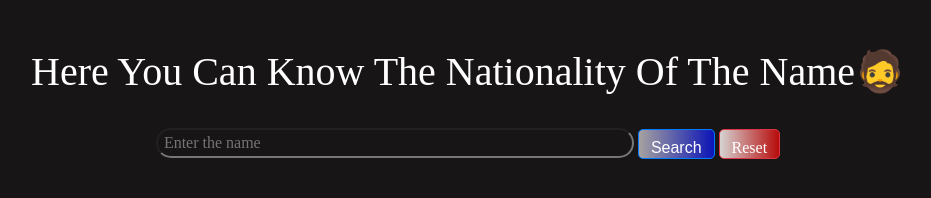
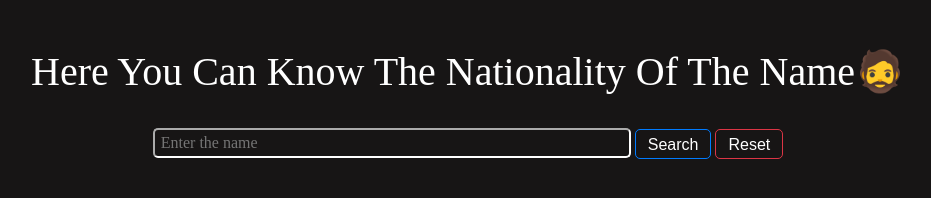
Before and after one commit to vigneshacodes/WebCode, a plain HTML site: page NationalizeAPI/index.html in a window 1280 px wide. Shown: the whole page, without its empty margins (167-1098 px from the left). Drawn offline with nearby package versions, Linux system fonts and the light colour scheme; a web font is replaced by a local one.

Commit message:
Update style.css

```diff
--- a/NationalizeAPI/style.css
+++ b/NationalizeAPI/style.css
@@ -3,6 +3,7 @@
     background-color:#171515;
     height: 30%;
     padding-left: 5px;
+    border-radius: 20px;
     color: white;
    font-family:"Fugaz One";
 }
@@ -15,26 +16,40 @@
     text-align: center;
     border-radius: 5px;
     font-family:Arial, Helvetica, sans-serif;
-    background-image: linear-gradient(to left,rgb(11, 20, 183),rgb(166, 162, 160));
+    background: none;
+    line-height: 15px;
+
+}
+#btn:hover{
+    background-color: #0563bb;
+    color: white;
 }
 #resetbtn{
     height: 30px;
+    text-align: center;
     border-radius: 5px;
-    background-image: linear-gradient(to left,rgb(183, 11, 11),rgb(213, 211, 210));
+    font-family:Arial, Helvetica, sans-serif;
+    background: none;
+    line-height: 15px;
 
 }
+#resetbtn:hover{
+    background-color: #c40812;
+    color: white;
+}
 #searchtext{
-    display: inline-block;
-    border-radius: 20px;
+    border-radius: 5px;
+    border-color: white;
     background-color: #171515;
+    color:white;
 }
 
 
 .container{
-    color:black;
+    color:#171515;
     display: inline-block;
     height: 500px;
-    width: 300px;
+    width: 500px;
 
 }
 body{
```
